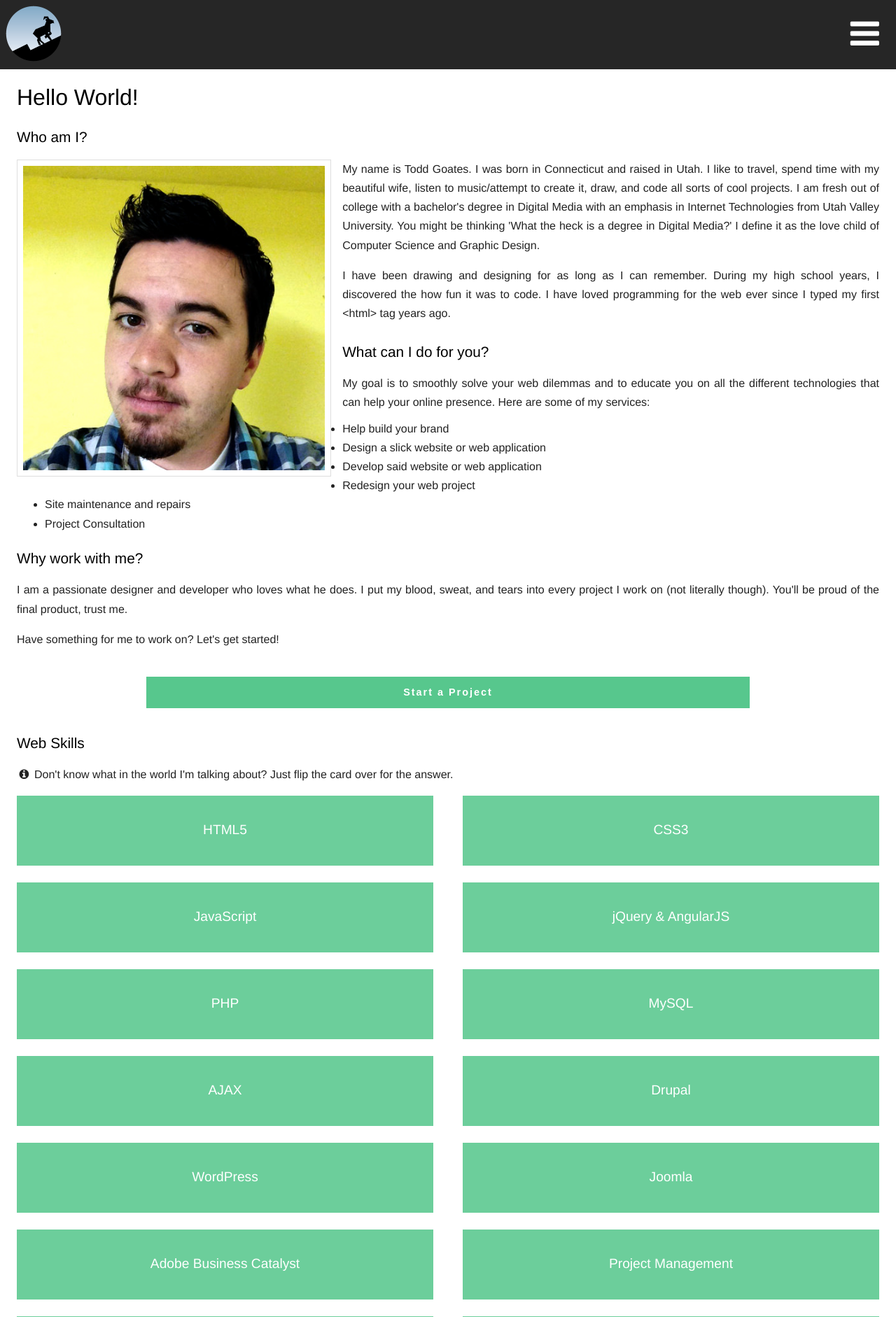
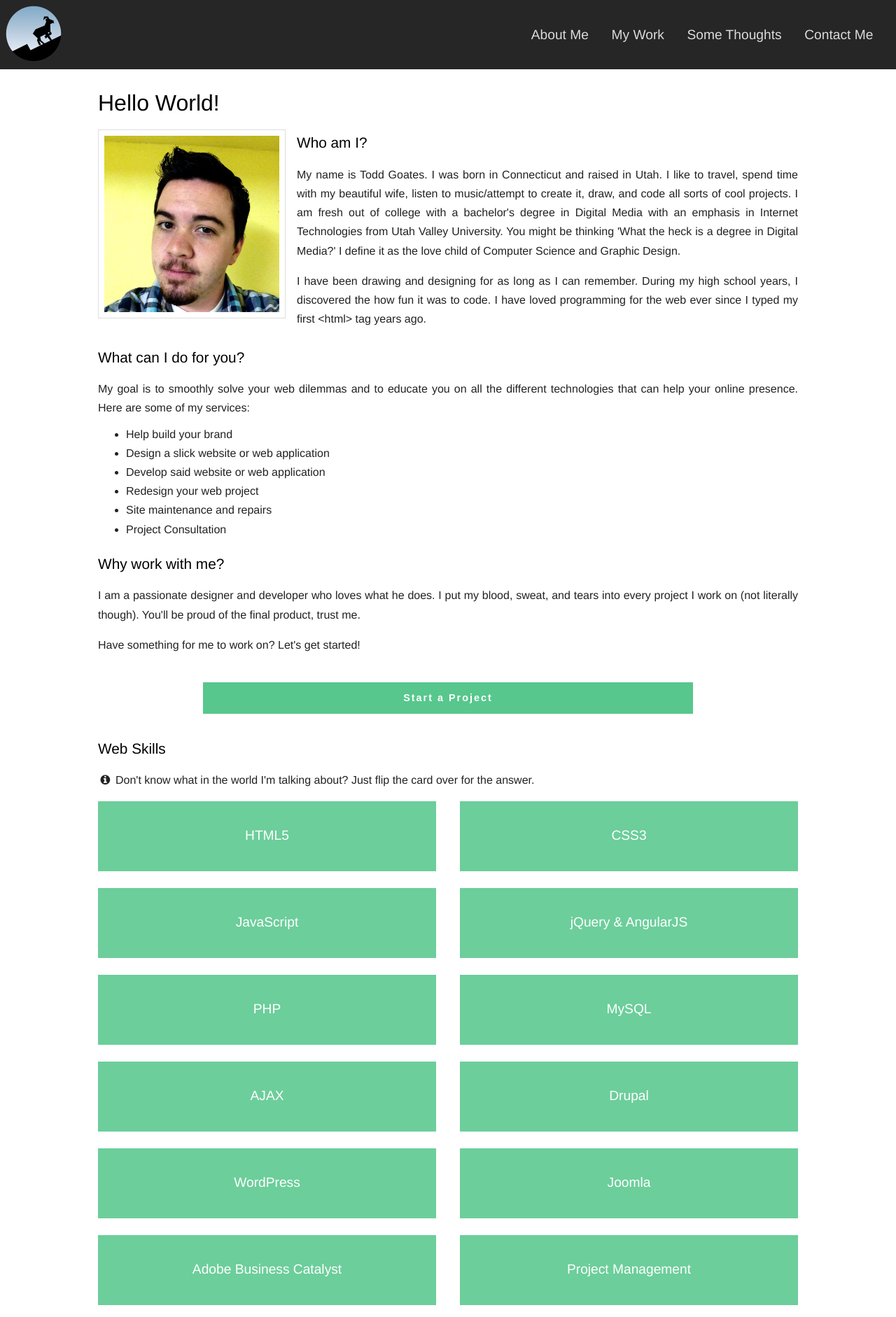
Before and after one commit to toddgoates/Goat-Site-Design, a PHP site: page /about.php in a window 1280 px wide. Shown: the top 1882 px of the page at 70% size. Run offline with PHP 8.4, Linux system fonts and the light colour scheme; some libraries are stand-ins or nearby versions.

Commit message:
Initial commit of desktop css.  Changing of element order in about.php.

```diff
--- a/about.php
+++ b/about.php
@@ -34,8 +34,8 @@
 		<div class="wrapper">
 			<section>
 				<h1>Hello World!</h1>
+				<img src="img/me.jpg" alt="Image of Todd Goates, a Utah-based Web Designer and Developer" class="me-pic">
                 <h2>Who am I?</h2>
-				<img src="img/me.jpg" alt="Image of Todd Goates, a Utah-based Web Designer and Developer" class="me-pic">
 				<p>My name is Todd Goates. I was born in Connecticut and raised in Utah. I like to travel, spend time with my beautiful wife, listen to music/attempt to create it, draw, and code all sorts of cool projects. I am fresh out of college with a bachelor's degree in Digital Media with an emphasis in Internet Technologies from Utah Valley University. You might be thinking 'What the heck is a degree in Digital Media?' I define it as the love child of Computer Science and Graphic Design.</p>
 				<p>I have been drawing and designing for as long as I can remember. During my high school years, I discovered the how fun it was to code. I have loved programming for the web ever since I typed my first &lt;html&gt; tag years ago.</p>
                 <h2>What can I do for you?</h2>
--- a/css/main.css
+++ b/css/main.css
@@ -168,8 +168,7 @@ nav li a:hover {
     background: #FFF;
     width: 50%;
     display: block;
-    margin-left: auto;
-    margin-right: auto;
+    margin: 0 auto;
     padding: 0.5em;
 }
 
@@ -187,8 +186,7 @@ footer .newsletter h4 {
 }
 footer .newsletter form {
     width: 60%;
-    margin-left: 20%;
-    margin-right: 20%;
+    margin: 0 20% 0 20%;
 }
 footer .newsletter .left {
 	display: block;
@@ -287,8 +285,7 @@ section {margin-bottom: 2.5em;}
 .main-content img {
 	width: 90%;
     display: block;
-    margin-left: auto;
-    margin-right: auto;
+    margin: 0 auto;
 	padding: 1em;
 	border: solid 1px #DEDEDE;
 }
@@ -650,8 +647,7 @@ TABLET CSS
 
     /*** FOOTER ***/
     footer .newsletter form {
-        margin-top: 1em;
-        margin-bottom: 1em;
+        margin: 1em auto;
     }
     footer .newsletter .left {
         display: inline;
@@ -660,6 +656,7 @@ TABLET CSS
     }
     footer .newsletter .left input {
         margin-top: 0;
+        padding: 1.5em 1em;
     }
     footer .newsletter .right {
         display: inline;
@@ -667,7 +664,7 @@ TABLET CSS
         width: 40%;
     }
     footer .newsletter .right .submit-button {
-        padding: 0.63em 1em;
+        /*padding: 0.63em 1em;*/
         margin: 0;
     }
     footer .wrapper .footer-left {
@@ -694,8 +691,7 @@ TABLET CSS
     .main-content .cta-button,
     .main-content form .submit-button {
         max-width: 70%;
-        margin-left: auto;
-        margin-right: auto;
+        margin: 0 auto;
         display: block;
     }
     .flip-container {
@@ -707,11 +703,13 @@ TABLET CSS
     .flip-container:nth-child(even) {float: right;}
 
     /*** WORK PAGE ***/
+    .main-content .projects li {
+        margin: 1em 0;
+    }
     .main-content .projects .project-icon {
         max-width: 40%;
         display: block;
-        margin-left: auto;
-        margin-right: auto;
+        margin: 0 auto;
     }
 
     /*** BLOG PAGE ***/
@@ -731,15 +729,53 @@ DESKTOP CSS
 @media only screen and (min-width: 960px) {
 
     /*** HEADER ***/
-    /*.menu-icon {display: none;}
+    /*header .wrapper {
+        width: 1000px;
+        display: block;
+        margin: 0 auto;
+    }*/
+    .menu-icon {display: none;}
     nav {
+        margin-bottom: -4.7em;
         display: block;
         background: transparent;
         border-top: none;
+        float: right;
         position: relative;
         bottom: 5.3em;
-        left: -20%;
+        right: -1em;
         z-index: 9000;
-    }*/
+    }
+    nav li {
+        float: left;
+    }
+
+    /*** LANDING AREA ***/
+    .landing-area .wrapper {
+        max-width: 1000px;
+        display: block;
+        margin: 0 auto;
+    }
+    .landing-area h1 {top: 85%;}
+
+    /*** ABOUT ***/
+    .about-me .wrapper {
+        max-width: 1000px;
+        display: block;
+        margin: 4em auto 0 auto;
+    }
+
+    /*** BLOG ***/
+    .blog .project img { max-width: 15%;}
+
+    /*** ABOUT PAGE / OTHER PAGE ELEMENTS ***/
+    .main-content {
+        max-width: 1000px;
+        display: block;
+        margin: 0 auto;
+        padding: 2em 0;
+    }
+    .main-content img.me-pic {max-width: 25%;}\
+    .main-content .cta-button {max-width: 25%;}
 
 }
```
